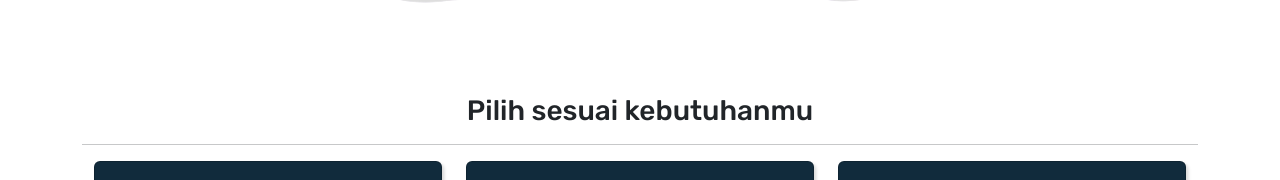
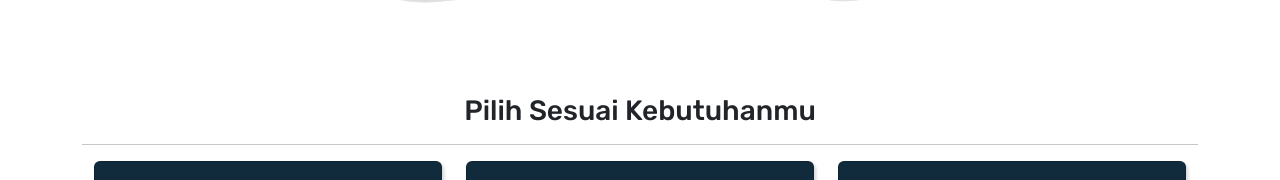
Before and after one commit to umarshd/pramunesia, a Next.js app: page /guide/home in a window 1280 px wide. Shown: the part 602-782 px from the top of the page. Built offline with nearby package versions, Linux system fonts and the light colour scheme.

Commit message:
Update Guide-Home
Memperbaiki title "Pilih Sesuai Kebutuhanmu"

```diff
--- a/pages/guide/home/index.jsx
+++ b/pages/guide/home/index.jsx
@@ -15,7 +15,7 @@ function GuideHomePage() {
         </div>
       </div>
       <div className="my-1">
-        <h3 className="h3 pt-4 text-center p-3">Pilih sesuai kebutuhanmu</h3>
+        <h3 className="h3 pt-4 text-center p-3">Pilih Sesuai Kebutuhanmu</h3>
         <hr />
         <div className="row my-3">
           <div className="col-12 col-xl-4 mb-4 d-flex justify-content-center">
```
